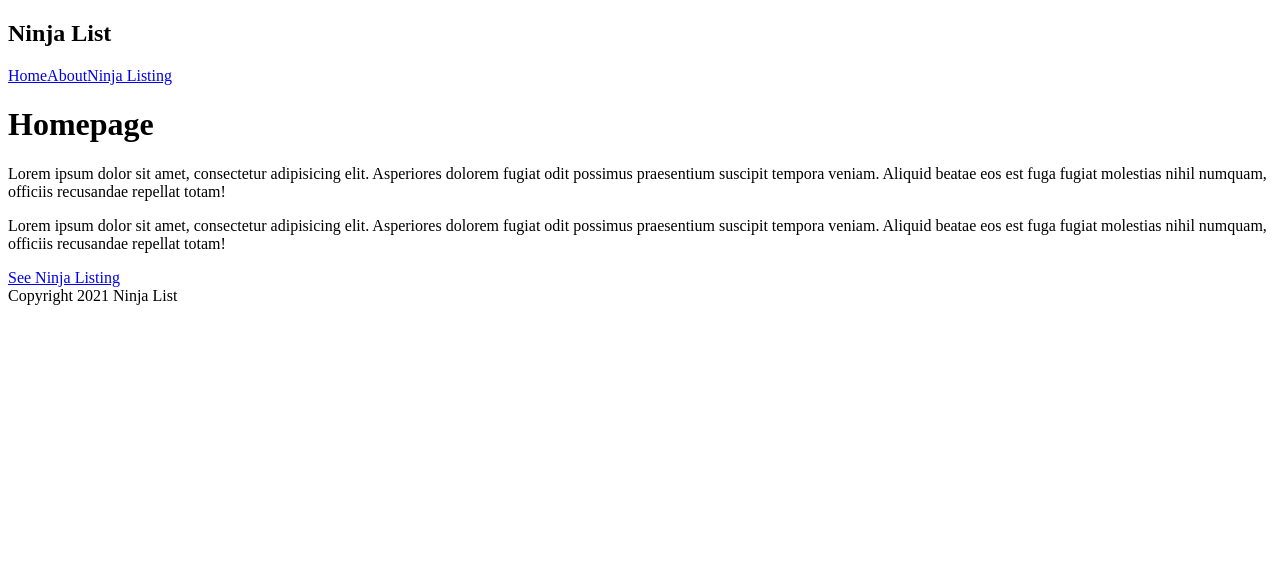
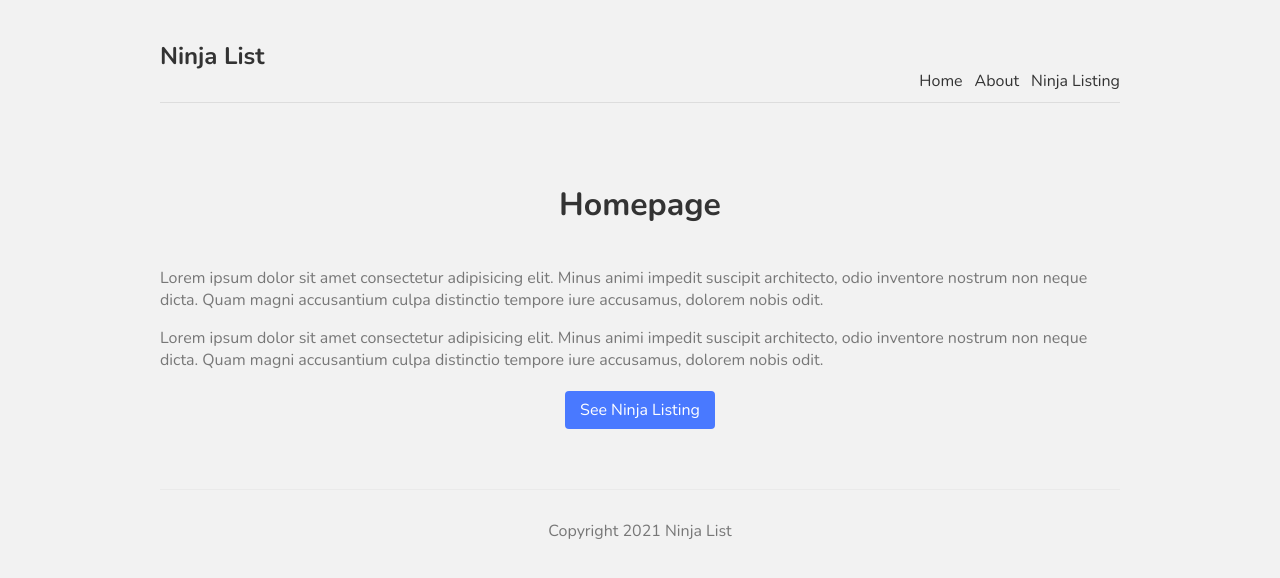
Before and after one commit to ftantely/nextjs, a Next.js app: page / in a window 1280 px wide. Shown: the top 578 px of the page. Built offline with nearby package versions, Linux system fonts and the light colour scheme.

Commit message:
6_Adding_Styles

```diff
--- a/components/Layout.js
+++ b/components/Layout.js
@@ -2,7 +2,7 @@
 import Footer from "./Footer";
 
 const Layout = ({ children }) => (
-  <div>
+  <div className="content">
     <Navbar />
     {children}
     <Footer />
--- a/pages/_app.js
+++ b/pages/_app.js
@@ -1,5 +1,5 @@
 import Layout from "../components/Layout";
-
+import "../styles/globals.css";
 function MyApp({ Component, pageProps }) {
   return (
     <Layout>
--- a/pages/index.js
+++ b/pages/index.js
@@ -1,24 +1,25 @@
-import Navbar from "../components/Navbar";
-import Footer from "../components/Footer";
+import Head from "next/head";
 import Link from "next/link";
-
+import styles from "../styles/Home.module.css";
 export default function Home() {
   return (
     <div>
-      <h1>Homepage</h1>
-      <p>
-        Lorem ipsum dolor sit amet, consectetur adipisicing elit. Asperiores
-        dolorem fugiat odit possimus praesentium suscipit tempora veniam.
-        Aliquid beatae eos est fuga fugiat molestias nihil numquam, officiis
-        recusandae repellat totam!
+      <h1 className={styles.title}>Homepage</h1>
+      <p className={styles.text}>
+        Lorem ipsum dolor sit amet consectetur adipisicing elit. Minus animi
+        impedit suscipit architecto, odio inventore nostrum non neque dicta.
+        Quam magni accusantium culpa distinctio tempore iure accusamus, dolorem
+        nobis odit.
       </p>
-      <p>
-        Lorem ipsum dolor sit amet, consectetur adipisicing elit. Asperiores
-        dolorem fugiat odit possimus praesentium suscipit tempora veniam.
-        Aliquid beatae eos est fuga fugiat molestias nihil numquam, officiis
-        recusandae repellat totam!
+      <p className={styles.text}>
+        Lorem ipsum dolor sit amet consectetur adipisicing elit. Minus animi
+        impedit suscipit architecto, odio inventore nostrum non neque dicta.
+        Quam magni accusantium culpa distinctio tempore iure accusamus, dolorem
+        nobis odit.
       </p>
-      <Link href="/ninjas">See Ninja Listing</Link>
+      <Link href="/ninjas/">
+        <div className={styles.btn}>See Ninja Listing</div>
+      </Link>
     </div>
   );
 }
--- /dev/null
+++ b/styles/Home.module.css
@@ -0,0 +1,18 @@
+.title {
+    color: #333;
+    padding-bottom: 20px;
+    text-align: center;
+}
+.text {
+    color: #777;
+}
+.btn {
+    display: block;
+    width: 150px;
+    padding: 8px 0;
+    margin: 20px auto;
+    background: #4979ff;
+    border-radius: 4px;
+    color: white;
+    text-align: center;
+}
--- /dev/null
+++ b/styles/globals.css
@@ -0,0 +1,38 @@
+@import url('https://fonts.googleapis.com/css2?family=Nunito:wght@300;400;600;700&display=swap');
+
+body {
+    background: #f2f2f2;
+    color: #333;
+    font-family: "Nunito";
+
+}
+a {
+    color: #333;
+    text-decoration: none;
+}
+.content {
+    max-width: 960px;
+    margin: 0 auto;
+}
+nav {
+    margin: 10px auto 80px;
+    padding: 10px 0;
+    display: flex;
+    justify-content: flex-end;
+    align-items: flex-end;
+    border-bottom: 1px solid #ddd;
+}
+nav a {
+    margin-left: 12px;
+}
+nav .logo {
+    margin-right: auto;
+}
+footer {
+    display: block;
+    text-align: center;
+    padding: 30px 0;
+    margin-top: 60px;
+    color: #777;
+    border-top: 1px solid #eaeaea;
+}
```
